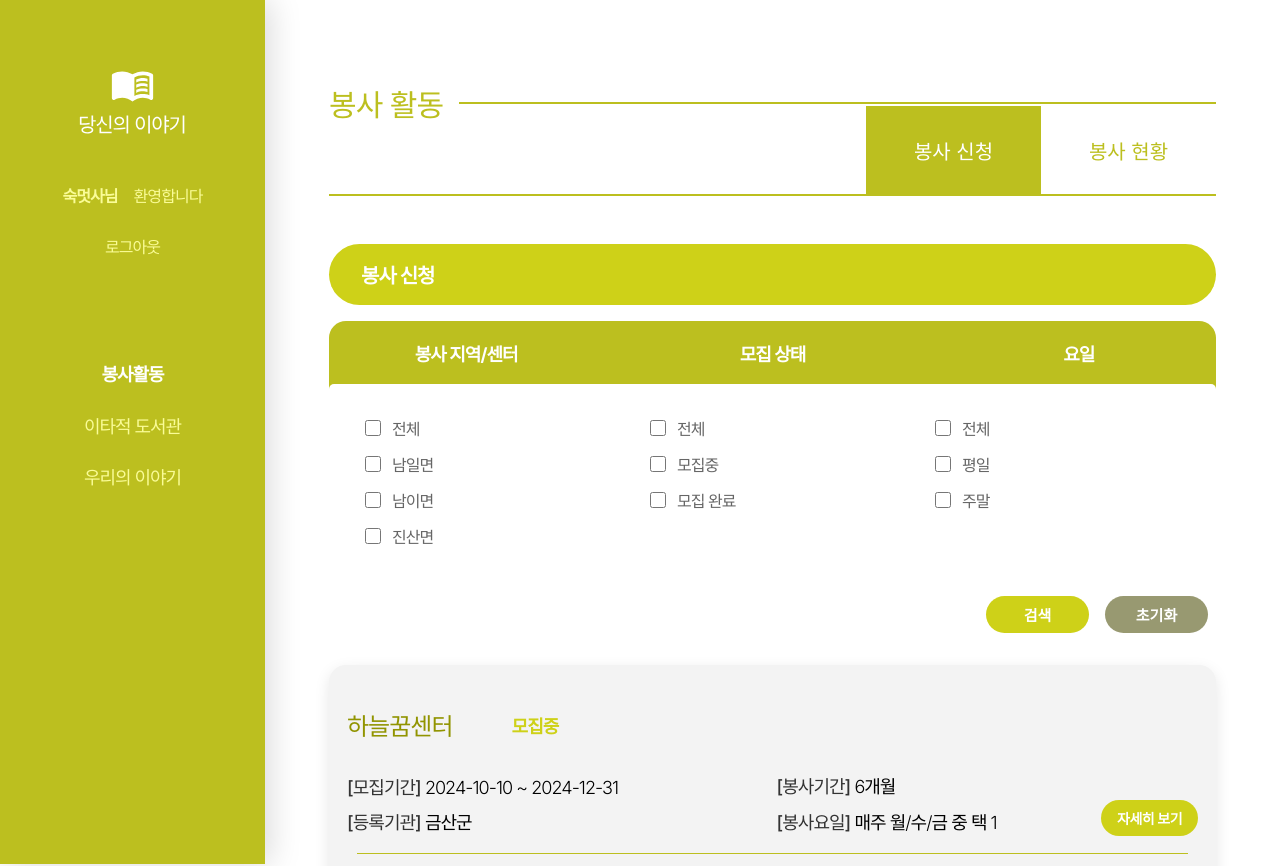
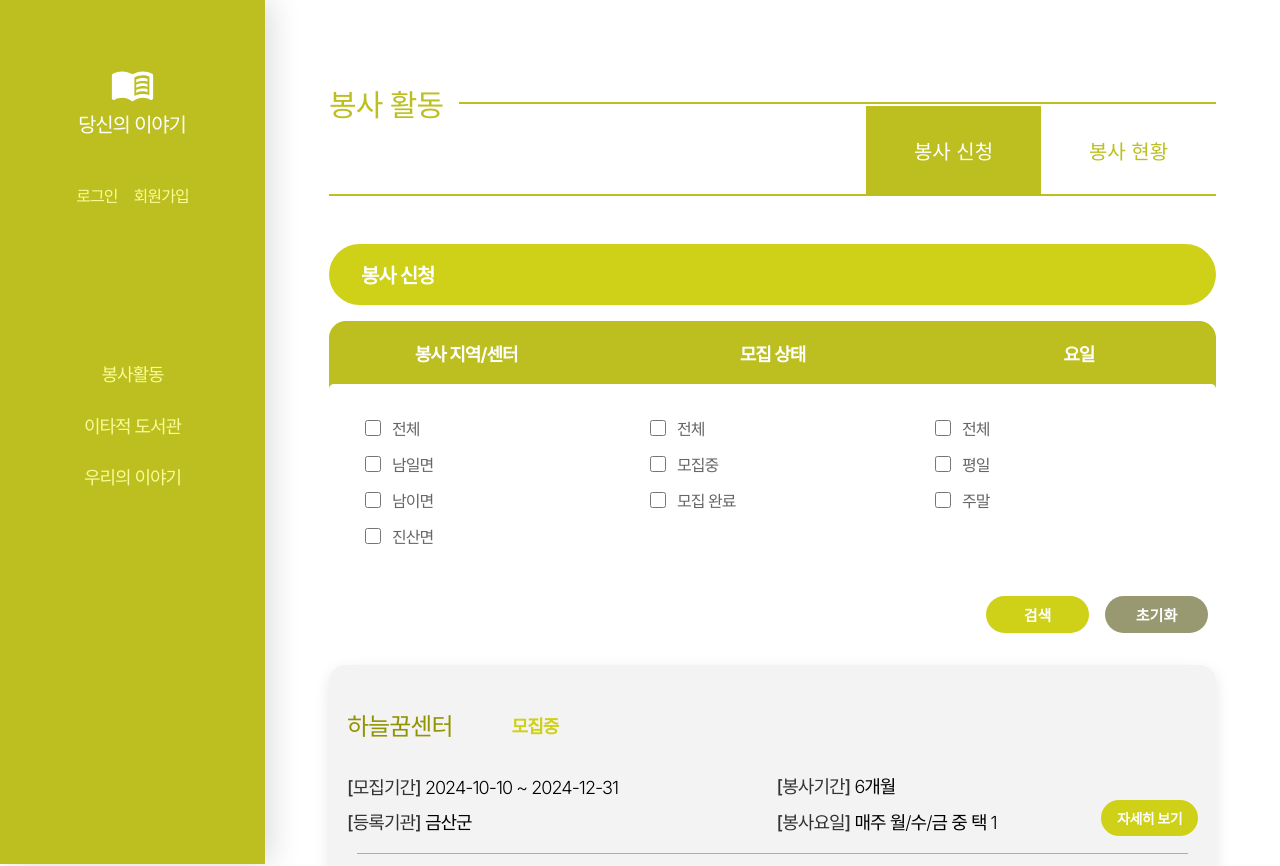
Before and after one commit to MINIPROJECT-yourstory/yourstory-FE, a React (Create React App) app in the folder yourstory/: page /volunteer in a window 1280 px wide. Shown: the top 866 px of the page. Built offline with nearby package versions, Linux system fonts and the light colour scheme.

Commit message:
Add: 로그아웃 confirm 모달 생성

```diff
--- a/yourstory/src/components/common/AlertModal.jsx
+++ b/yourstory/src/components/common/AlertModal.jsx
@@ -2,11 +2,11 @@ import React from "react";
 import { useNavigate } from "react-router-dom";
 import styled from "styled-components";
 
-const AlertModal = ({ isOpen }) => {
+const AlertModal = ({ isAlertOpen }) => {
   const navigate = useNavigate();
   return (
     <div>
-      {isOpen && (
+      {isAlertOpen && (
         <ModalOverlay>
           <ModalWrapper>
             <ModalHeader>알림</ModalHeader>
--- a/yourstory/src/components/common/ConfirmModal.jsx
+++ b/yourstory/src/components/common/ConfirmModal.jsx
@@ -1,13 +1,7 @@
 import React from "react";
 import styled from "styled-components";
 
-const ConfirmModal = ({
-  message,
-  onLeftClick,
-  onRightClick,
-  leftTxt,
-  rightTxt,
-}) => {
+const ConfirmModal = ({ message, onConfirm, onCancel, leftTxt, rightTxt }) => {
   return (
     <div>
       <ModalOverlay>
@@ -15,8 +9,8 @@ const ConfirmModal = ({
           <ModalHeader>알림</ModalHeader>
           <ModalBody>{message}</ModalBody>
           <ModalFooter>
-            <YesBtn onClick={onLeftClick}> {leftTxt || "예"}</YesBtn>
-            <NoBtn onClick={onRightClick}> {rightTxt || "아니오"}</NoBtn>
+            <YesBtn onClick={onConfirm}> {leftTxt || "예"}</YesBtn>
+            <NoBtn onClick={onCancel}> {rightTxt || "아니오"}</NoBtn>
           </ModalFooter>
         </ModalWrapper>
       </ModalOverlay>
--- a/yourstory/src/components/common/NavBar.jsx
+++ b/yourstory/src/components/common/NavBar.jsx
@@ -3,11 +3,13 @@ import React, { useState } from "react";
 import styled from "styled-components";
 import LogoIcon from "../../assets/images/icon-logo.svg";
 import AlertModal from "./AlertModal";
+import ConfirmModal from "./ConfirmModal";
 import SideMenu from "./SideMenu";
 
 const NavBar = ({ pagename }) => {
   const navigate = useNavigate();
-  const [isOpen, setIsOpen] = useState(false);
+  const [isAlertOpen, setIsAlertOpen] = useState(false);
+  const [isConfirmOpen, setIsConfirmOpen] = useState(false);
   const [activeMenu, setActiveMenu] = useState(null);
 
   const toggleActiveMenu = (menu) => {
@@ -15,12 +17,12 @@ const NavBar = ({ pagename }) => {
   };
 
   const handleLogout = () => {
-    navigate("/login");
+    setIsConfirmOpen(true);
   };
 
   localStorage.clear();
   //   연동 시 여기에서 회원 이름 조회
-  localStorage.setItem("username", "숙멋사");
+  //   localStorage.setItem("username", "숙멋사");
   const username = localStorage.getItem("username");
 
   return (
@@ -68,13 +70,24 @@ const NavBar = ({ pagename }) => {
             {["봉사활동", "이타적 도서관", "우리의 이야기"].map(
               (menu, index) => (
                 <NavItem key={index}>
-                  <Menu onClick={() => setIsOpen(true)}>{menu}</Menu>
+                  <Menu onClick={() => setIsAlertOpen(true)}>{menu}</Menu>
                 </NavItem>
               )
             )}
           </NavList>
-          {isOpen && <AlertModal isOpen={isOpen} />}
+          {isAlertOpen && <AlertModal isAlertOpen={isAlertOpen} />}
         </>
+      )}
+      {isConfirmOpen && (
+        <ConfirmModal
+          isConfirmOpen={isConfirmOpen}
+          onConfirm={() => {
+            setIsConfirmOpen(false);
+            navigate("/login");
+          }}
+          message={"로그아웃 하시겠습니까?"}
+          onCancel={() => setIsConfirmOpen(false)}
+        />
       )}
     </Wrapper>
   );
```
